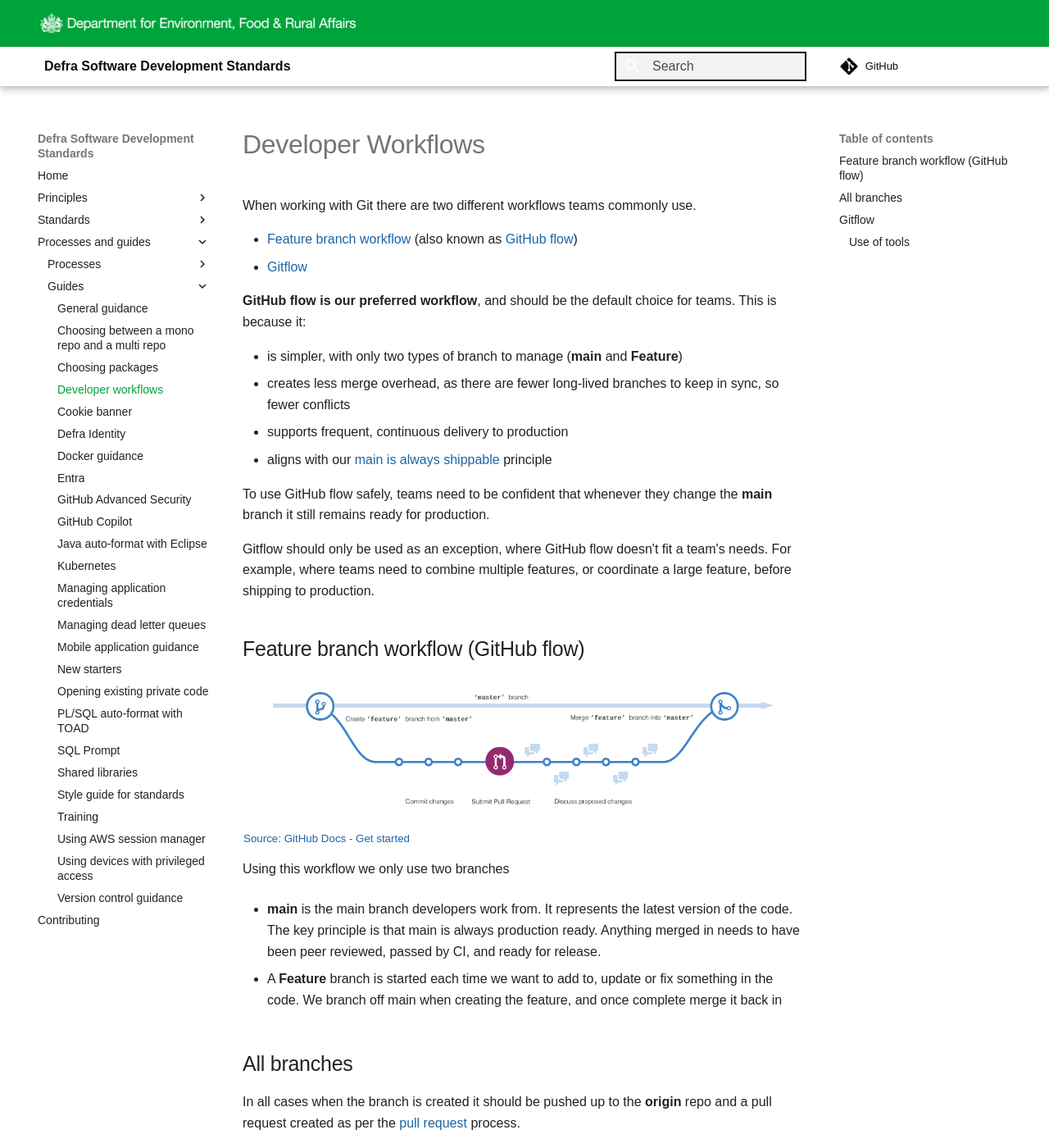
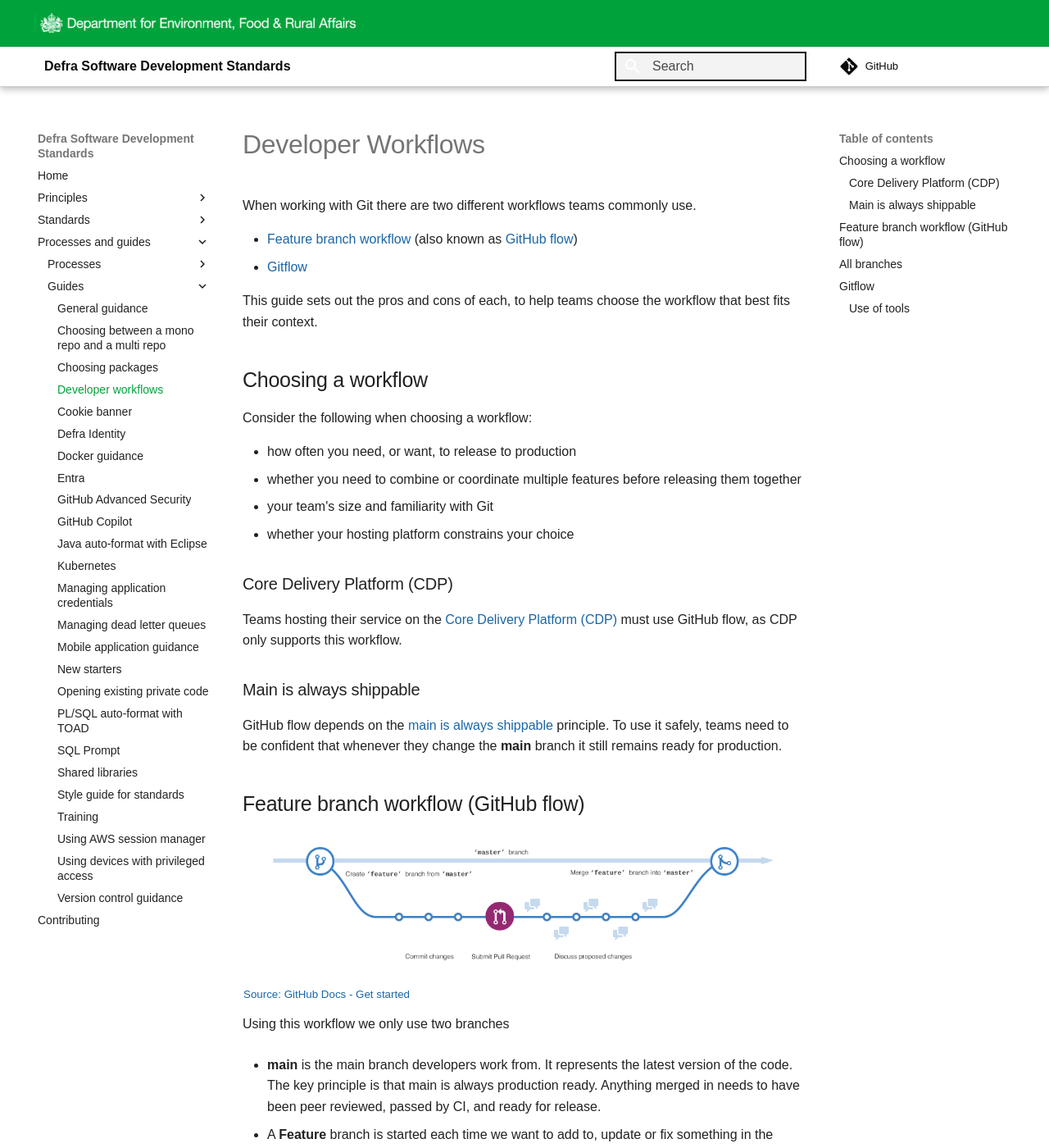
Before and after one commit to DEFRA/software-development-standards, an MkDocs documentation site: the page built from docs/guides/developer_workflows.md, in a window 1280 px wide and 1400 px high. Shown: the whole window at 82% size. Built offline with MkDocs 1.6.1 and Material for MkDocs 9.7.7, drawn with Linux system fonts in a browser that asks for light colours; some web fonts are replaced; comment, search, counter and statistics services are not loaded; some of the changed text lies outside the part shown.

Commit message:
Drop preference

```diff
--- a/docs/guides/developer_workflows.md
+++ b/docs/guides/developer_workflows.md
@@ -5,16 +5,24 @@ When working with Git there are two different workflows teams commonly use.
 - [Feature branch workflow](https://www.atlassian.com/git/tutorials/comparing-workflows/feature-branch-workflow) (also known as [GitHub flow](https://guides.github.com/introduction/flow/))
 - [Gitflow](https://www.atlassian.com/git/tutorials/comparing-workflows/gitflow-workflow)
 
-**GitHub flow is our preferred workflow**, and should be the default choice for teams. This is because it:
+This guide sets out the pros and cons of each, to help teams choose the workflow that best fits their context.
 
-- is simpler, with only two types of branch to manage (**main** and **Feature**)
-- creates less merge overhead, as there are fewer long-lived branches to keep in sync, so fewer conflicts
-- supports frequent, continuous delivery to production
-- aligns with our [main is always shippable](https://github.com/DEFRA/software-development-standards/blob/main/docs/principles/coding_principles.md#main-is-always-shippable) principle
+## Choosing a workflow
 
-To use GitHub flow safely, teams need to be confident that whenever they change the **main** branch it still remains ready for production.
+Consider the following when choosing a workflow:
 
-Gitflow should only be used as an exception, where GitHub flow doesn't fit a team's needs. For example, where teams need to combine multiple features, or coordinate a large feature, before shipping to production.
+- how often you need, or want, to release to production
+- whether you need to combine or coordinate multiple features before releasing them together
+- your team's size and familiarity with Git
+- whether your hosting platform constrains your choice
+
+### Core Delivery Platform (CDP)
+
+Teams hosting their service on the [Core Delivery Platform (CDP)](https://portal.cdp-int.defra.cloud/documentation) must use GitHub flow, as CDP only supports this workflow.
+
+### Main is always shippable
+
+GitHub flow depends on the [main is always shippable](https://github.com/DEFRA/software-development-standards/blob/main/docs/principles/coding_principles.md#main-is-always-shippable) principle. To use it safely, teams need to be confident that whenever they change the **main** branch it still remains ready for production.
 
 ## Feature branch workflow (GitHub flow)
 
@@ -26,6 +34,23 @@ Using this workflow we only use two branches
 - **main** is the main branch developers work from. It represents the latest version of the code. The key principle is that main is always production ready. Anything merged in needs to have been peer reviewed, passed by CI, and ready for release.
 
 - A **Feature** branch is started each time we want to add to, update or fix something in the code. We branch off main when creating the feature, and once complete merge it back in
+
+**Pros**
+
+- simpler, with only two types of branch to manage (**main** and **Feature**)
+- creates less merge overhead, as there are fewer long-lived branches to keep in sync, so fewer conflicts
+- supports frequent, continuous delivery to production
+- easier to review, as changes tend to be small and frequent
+- simple for new starters, as there's only one branch type to learn
+- required if hosting on CDP
+
+**Cons**
+
+- relies on strong CI and review discipline, as main must always stay releasable
+- harder to batch or coordinate multiple features into a single release
+- offers no staging area separate from production
+- incomplete or risky work usually needs feature flags to keep main releasable
+- harder to support multiple versions in production at once, for example patching an older release while newer work continues
 
 ## All branches
 
@@ -48,6 +73,22 @@ Using this workflow it means our branches have specific uses
 
 - Once we have a set of features we want to put live, we create a **Release** branch. Last minute fixes and tidying up is done on this branch and then it is merged into main (put live) and back into Develop
 
+**Pros**
+
+- supports batching or coordinating multiple features into a single release
+- provides a staging area (**Develop**) separate from production
+- gives a clear, separate path for hotfixes to production
+- better suited where a formal release or sign-off process is needed before going live
+- easier to support multiple versions in production concurrently
+
+**Cons**
+
+- more branch types to manage, with more merge overhead and conflict risk
+- extra syncing needed between **Develop** and **main**
+- slower feedback, as work sits in **Develop** before reaching production
+- more for new starters to learn, with more branch types and rules
+- not supported on CDP
+
 ### Use of tools
 
 There are a number of tools you can use to help you with gitflow, for example tools such as [Sourcetree](https://www.sourcetreeapp.com/) have support built in, and you can add support to git [via extensions](https://github.com/nvie/gitflow).
```
